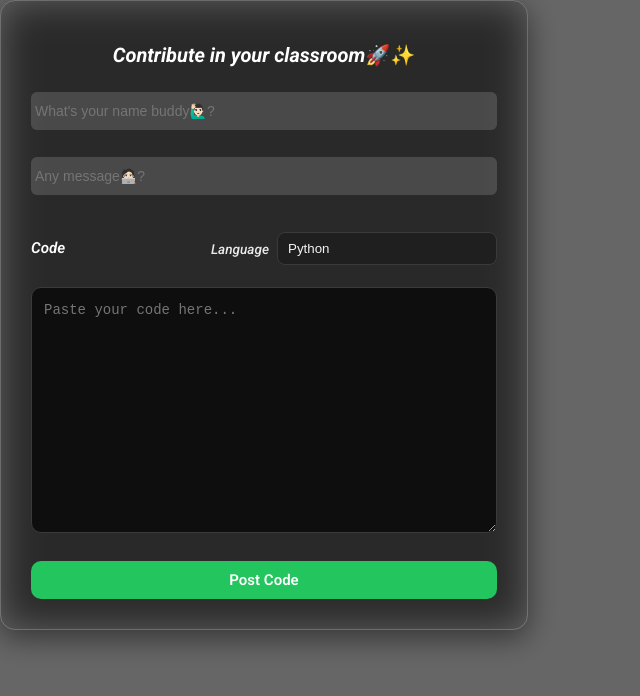
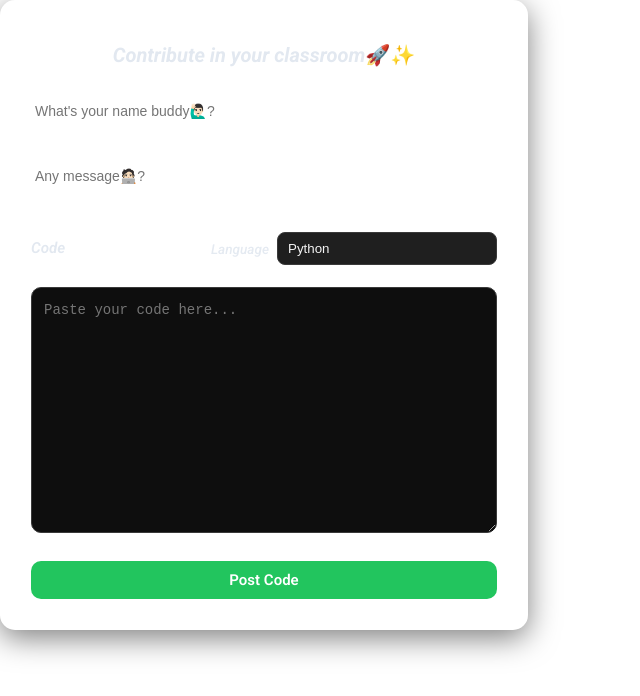
Before and after one commit to Bikram-sGit00/codeRoom, a React (Vite) app: page /room/1/post in a window 1280 px wide. Shown: the top 696 px of the page, without its empty margins (0-640 px from the left). Built offline with nearby package versions, Linux system fonts and the light colour scheme; a web font is replaced by a local one.

Commit message:
Refactor Navbar logo class for consistency; update App.css for gradient background and animation

```diff
--- a/src/App.css
+++ b/src/App.css
@@ -6,12 +6,34 @@
   outline: none !important;
   box-shadow: none !important;
 }
-
+/*
 html,
 body,
 #root,
 .app {
+
+}
+/* body {
+  /* background: rgba(0, 0, 0, 0.6); /* semi-transparent black */
+  /* backdrop-filter: blur(10px); blur effect/ */
+  /* -webkit-backdrop-filter: blur(10px); for Safari */
+  /* color: white; */
+/* } */
+
+
+
+/* 🌌 Full page background */
+html, body, #root, .App {
+  margin: 0;
+  padding: 0;
   min-height: 100vh;
+  width: 100%;
+  font-family: "Inter", sans-serif;
+  /* background: linear-gradient(135deg, #0f172a, #1e293b, #2563eb); */
+  background-size: 400% 400%;
+  animation: gradientShift 15s ease infinite;
+  color: #e2e8f0;
+    min-height: 100vh;
   width: 100%;
   margin: 0;
   padding: 0;
@@ -21,12 +43,14 @@
   font-weight: 500;
   font-style: italic;
 }
-body {
-  background: rgba(0, 0, 0, 0.6); /* semi-transparent black */
-  backdrop-filter: blur(10px); /* blur effect */
-  -webkit-backdrop-filter: blur(10px); /* for Safari */
-  color: white;
+
+/* 🎨 Gradient animation */
+@keyframes gradientShift {
+  0% { background-position: 0% 50%; }
+  50% { background-position: 100% 50%; }
+  100% { background-position: 0% 50%; }
 }
+
 
 .app.dark {
   /* background-color: #121212; */
--- a/src/components/Navbar.jsx
+++ b/src/components/Navbar.jsx
@@ -4,7 +4,7 @@
   return (
     <nav className="navbar">
       <div className="nav-left">
-        <h1 className="logo">codeRoom🚀✨</h1>
+        <h1 className="logo ">codeRoom🚀✨</h1>
         <input
           type="text"
           className="search-bar"
```
